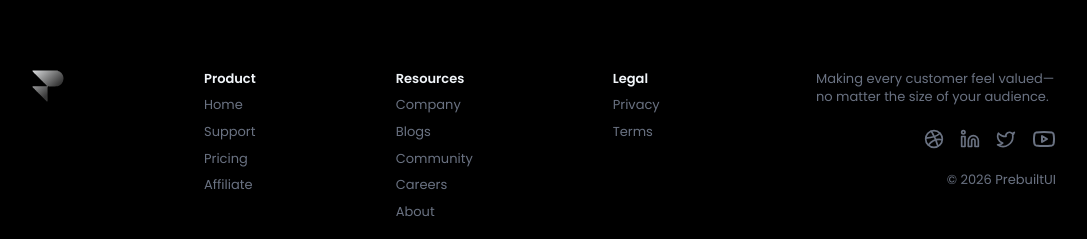
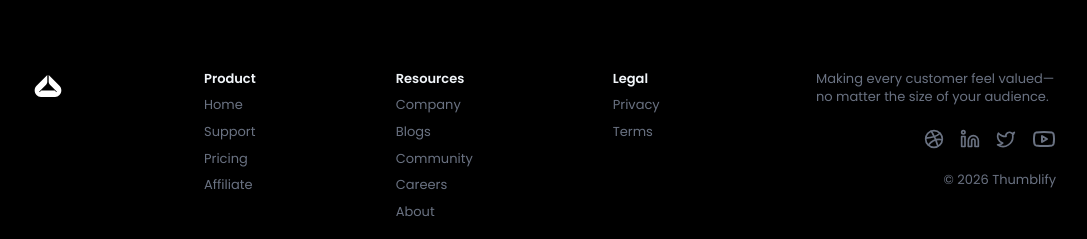
Before and after one commit to Thiago-Graciano/Thumblify, a React (Vite) app: page / in a window 1280 px wide. Shown: the part 5201-5440 px from the top of the page, without its empty margins (96-1183 px from the left). Built offline with nearby package versions, Linux system fonts and the light colour scheme.

Commit message:
Chore: Atualiza Footer

```diff
--- a/src/components/Footer.tsx
+++ b/src/components/Footer.tsx
@@ -13,9 +13,9 @@ export default function Footer() {
                 viewport={{ once: true }}
                 transition={{ type: "spring", stiffness: 280, damping: 70, mass: 1 }}
             >
-                <a href="https://prebuiltui.com?utm_source=pixels">
-                    <img className="size-8 aspect-square" src="/assets/footer-logo.svg" alt="footer logo" width={32} height={32} />
-                </a>
+                <Link to='/' >
+                    <img className="size-8 aspect-square" src="/favicon.svg" alt="footer logo" width={32} height={32} />
+                </Link>
                 {footerData.map((section, index) => (
                     <div key={index}>
                         <p className="text-slate-100 font-semibold">{section.title}</p>
@@ -52,7 +52,7 @@ export default function Footer() {
                         <YoutubeIcon className="size-6 hover:text-pink-500" />
                     </a>
                 </div>
-                <p className="mt-3 text-center">&copy; {new Date().getFullYear()} <a href="https://prebuiltui.com?utm_source=pixels">PrebuiltUI</a></p>
+                <p className="mt-3 text-center">&copy; {new Date().getFullYear()} <a href="https://prebuiltui.com?utm_source=pixels">Thumblify</a></p>
             </motion.div>
         </footer>
     );
```
